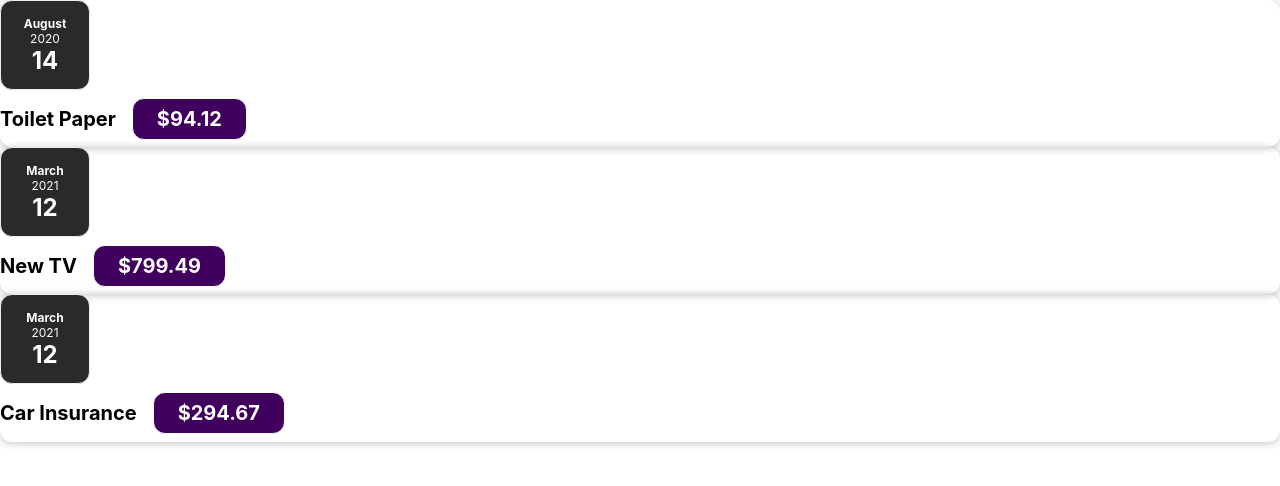
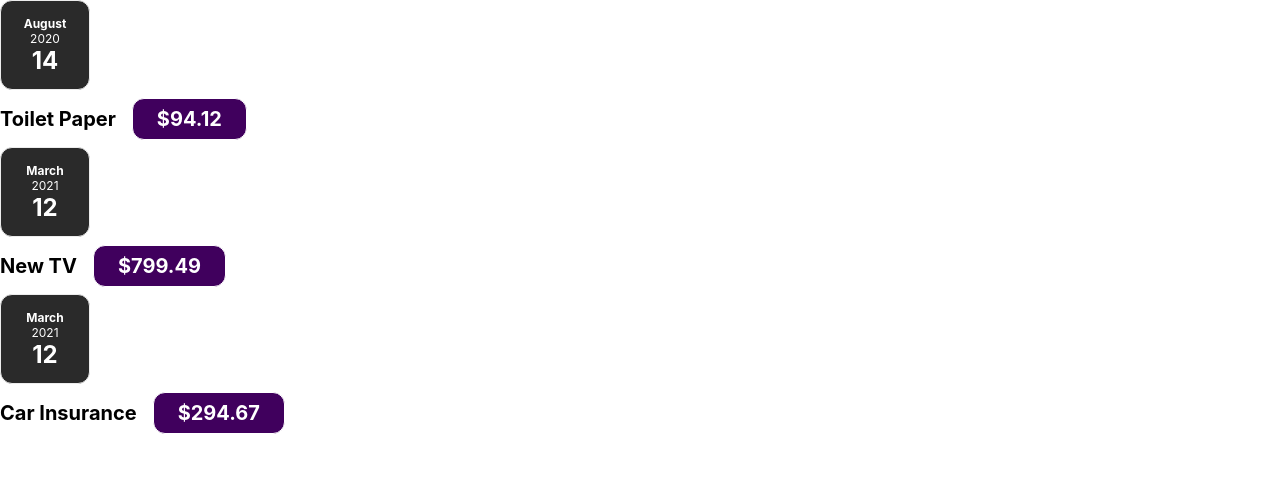
Before and after one commit to KennedyMungai/expense-tracker, a React (Create React App) app: page / in a window 1280 px wide. Shown: the top 486 px of the page. Built offline with nearby package versions, Linux system fonts and the light colour scheme.

Commit message:
Assigned the dynamic classes to the component

```diff
--- a/src/components/Card.js
+++ b/src/components/Card.js
@@ -6,7 +6,7 @@ const Card = (props) =>
     const classes = 'card' + props.className
 
     return (
-        <div className='card'>
+        <div className={classes}>
             {props.children}
         </div>
     )
```
